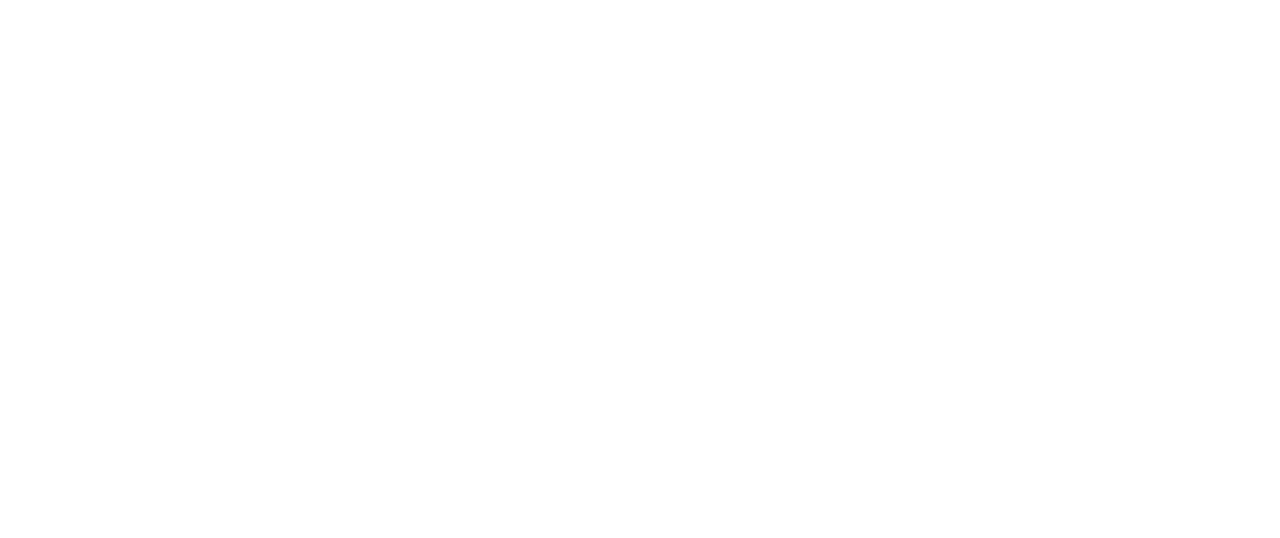
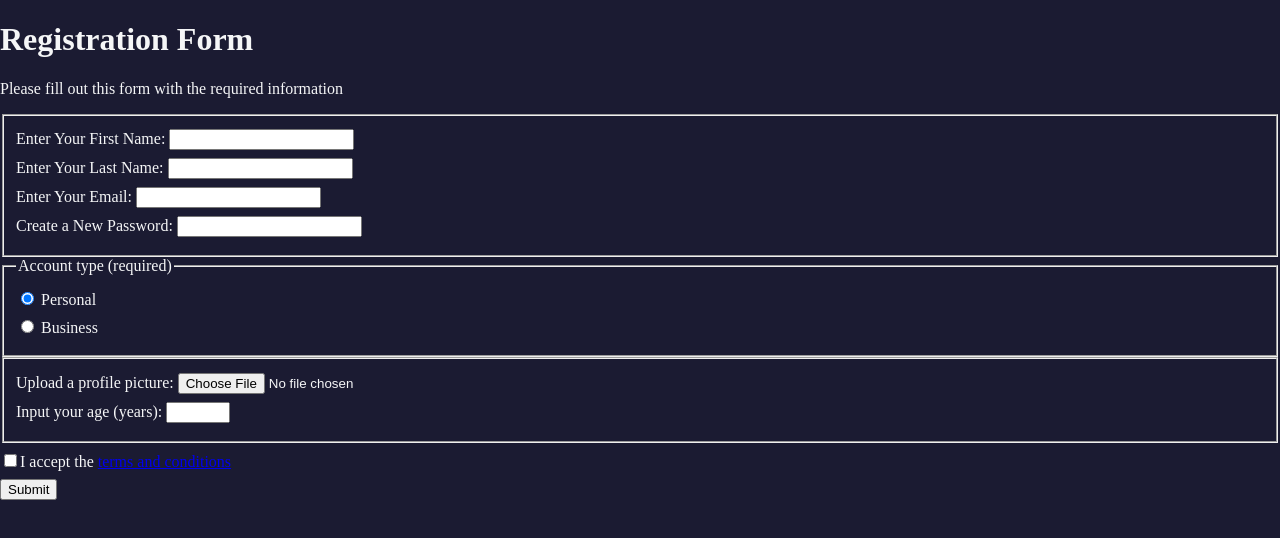
Before and after one commit to Aryan-SOC/_101_days_of_FullStack_Web_Dev, a plain HTML site: page Day 10/index.html in a window 1280 px wide. Drawn offline with Linux system fonts and the light colour scheme.

Commit message:
halfway rest

```diff
--- a/Day 10/index.html
+++ b/Day 10/index.html
@@ -1,11 +1,51 @@
 <!DOCTYPE html>
 <html lang="en">
-<head>
-    <meta charset="UTF-8">
-    <meta name="viewport" content="width=device-width, initial-scale=1.0">
-    <title>Document</title>
-</head>
-<body>
+  <head>
+    <meta charset="UTF-8" />
+    <meta name="viewport" content="width=device-width, initial-scale=1.0" />
+    <title>Registration From</title>
+    <link rel="stylesheet" href="styles.css" />
+  </head>
+  <body>
+    <h1>Registration Form</h1>
+    <p>Please fill out this form with the required information</p>
+    <form action="https://register-demo.freecodecamp.org" method="post">
+      <fieldset>
+        <label for="first-name">Enter Your First Name:
+          <input type="text" id="first-name" required />
+        </label>
+        <label for="last-name">Enter Your Last Name:
+          <input type="text" id="last-name" required />
+        </label>
+        <label for="email">Enter Your Email:
+          <input type="email" id="email" required />
+        </label>
+        <label for="new-password">Create a New Password:
+          <input type="password" id="new-password" required pattern="[a-z0-5]{8,}" />
+        </label>
+      </fieldset>
+    <fieldset>
+      <legend>Account type (required)</legend>
+      <label for="personal-account">
+        <input type="radio" id="personal-account" name="account-type" checked /> Personal
+      </label>
+      <label for="business-account">
+        <input type="radio" id="business-account" name="account-type" /> Business
+      </label>
+    </fieldset>
+      <fieldset>
+        <label for=""> Upload a profile picture: <input type="file" name="" id=""></label>
+        <label for="age">Input your age (years):
+            <input type="number" id="age" name="age" min="13" required max="120" />
+        </label>
 
-</body>
+      </fieldset>
+
+        <label for="terms-and-conditions">
+            <input type="checkbox" id="terms-and-conditions" required />I accept the <a href="https://www.freecodecamp.org/news/terms-of-service/">terms and conditions</a>
+        </label>
+
+      <input type="submit" value="Submit" />
+    </form>
+  </body>
 </html>
--- /dev/null
+++ b/Day 10/styles.css
@@ -0,0 +1,11 @@
+body {
+    width: 100%;
+    height: 100vh;
+    margin: 0;
+    background-color: #1b1b32;
+    color: #f5f6f7;
+}
+label {
+    display: block;
+    margin: 0.5rem 0;
+}
```
